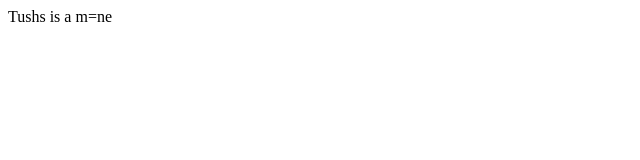
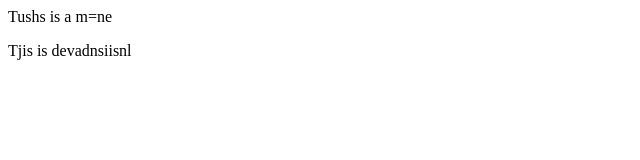
Before and after one commit to breakableburberry/htmlcss, a plain HTML site: page index.html in a window 1280 px wide. Shown: the whole page, without its empty margins (0-640 px from the left). Drawn offline with Linux system fonts and the light colour scheme.

Commit message:
New Feature

```diff
--- a/index.html
+++ b/index.html
@@ -1 +1,2 @@
 <p>Tushs is a m=ne</p>
+<p>Tjis is devadnsiisnl</p>
```
